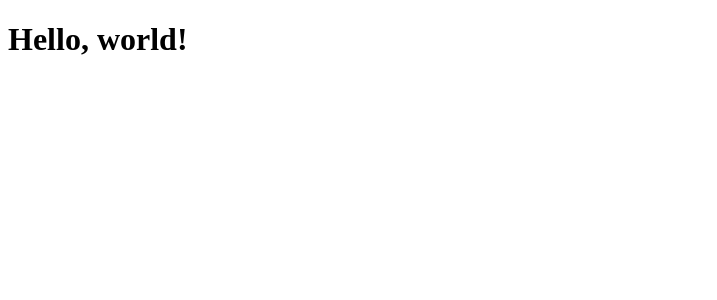
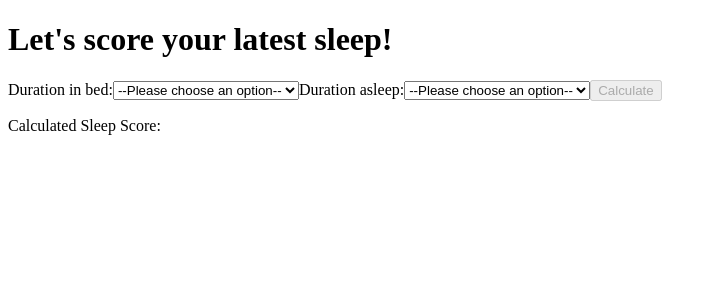
Before and after one commit to kroysemaj/react-sleep-score, a React (Create React App) app: page / in a window 1280 px wide. Shown: the top 300 px of the page, without its empty margins (0-717 px from the left). Built offline with nearby package versions, Linux system fonts and the light colour scheme.

Commit message:
Add SleepScore, SleepScoreForm, and SleepScoreResult code structure

```diff
--- a/src/App.js
+++ b/src/App.js
@@ -1,6 +1,8 @@
+import SleepScore from './components/SleepScore';
+
 const App = () => (
   <div>
-    <h1>Hello, world!</h1>
+    <SleepScore />
   </div>
 );
 
--- /dev/null
+++ b/src/components/SleepScore.js
@@ -0,0 +1,12 @@
+import SleepScoreForm from './SleepScoreForm';
+import SleepScoreResult from './SleepScoreResult';
+
+const SleepScore = () => (
+  <div>
+    <h1>Let's score your latest sleep!</h1>
+    <SleepScoreForm />
+    <SleepScoreResult />
+  </div>
+);
+
+export default SleepScore;
--- /dev/null
+++ b/src/components/SleepScoreForm.js
@@ -0,0 +1,23 @@
+const SleepScoreForm = () => (
+  <form>
+    <label for="duration-in-bed-select">Duration in bed:</label>
+    <select name="duration-in-bed" id="duration-in-bed-select">
+      <option value="">--Please choose an option--</option>
+      <option value="zero">0-30 minutes</option>
+      <option value="four">3.5 - 4 hours</option>
+      <option value="six">5.5 - 6 hours</option>
+      <option value="eight">7.5 - 8 hours</option>
+    </select>
+    <label for="duration-asleep-select">Duration asleep:</label>
+    <select name="duration-asleep" id="duration-asleep-select">
+      <option value="">--Please choose an option--</option>
+      <option value="zero">0-30 minutes</option>
+      <option value="four">3.5 - 4 hours</option>
+      <option value="six">5.5 - 6 hours</option>
+      <option value="eight">7.5 - 8 hours</option>
+    </select>
+    <button disabled>Calculate</button>
+  </form>
+);
+
+export default SleepScoreForm;
--- /dev/null
+++ b/src/components/SleepScoreResult.js
@@ -0,0 +1,7 @@
+const SleepScoreResult = () => (
+  <p>
+    Calculated Sleep Score: <span></span>
+  </p>
+);
+
+export default SleepScoreResult;
```
